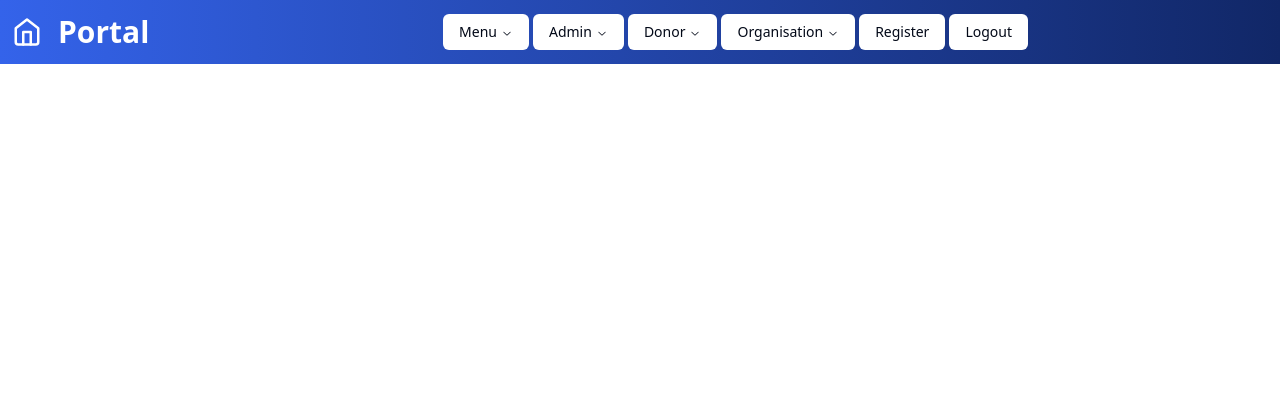
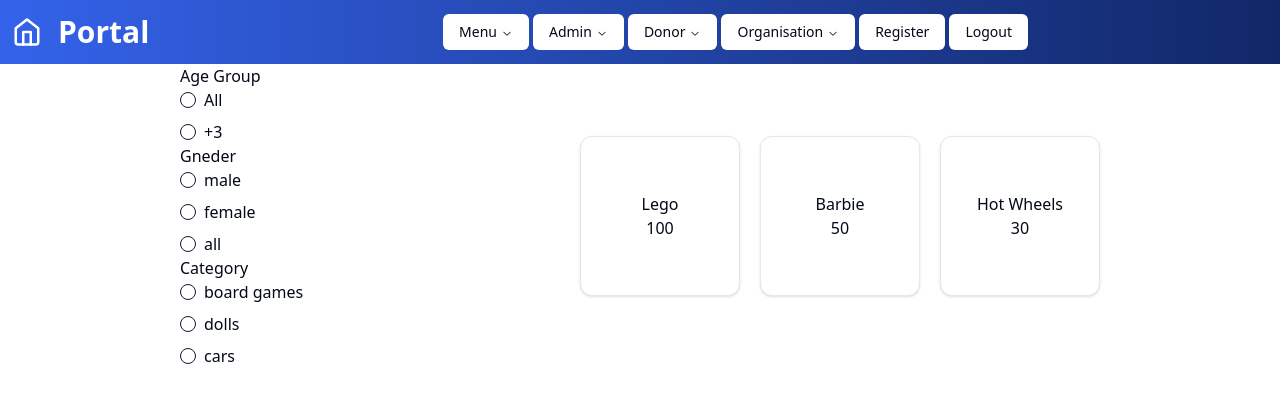
Before and after one commit to DottierDark/TempleSE, a React (Vite) app: page /donor/toys in a window 1280 px wide. Shown: the top 402 px of the page. Built offline with nearby package versions, Linux system fonts and the light colour scheme.

Commit message:
view list for donor wp

```diff
--- a/package.json
+++ b/package.json
@@ -35,6 +35,7 @@
 		"@radix-ui/react-icons": "^1.3.0",
 		"@radix-ui/react-label": "^2.0.2",
 		"@radix-ui/react-navigation-menu": "^1.1.4",
+		"@radix-ui/react-radio-group": "^1.1.3",
 		"@radix-ui/react-select": "^2.0.0",
 		"@radix-ui/react-slot": "^1.0.2",
 		"@radix-ui/react-tabs": "^1.0.4",
--- a/src/App.tsx
+++ b/src/App.tsx
@@ -1,12 +1,13 @@
-import { BrowserRouter, Route, Routes } from 'react-router-dom';
-import './App.css';
-import TopBar from './Components/TopBar';
-import Login from './Pages/Login';
-import AdminHome from './Pages/Admin/Home';
-import { Toaster } from 'react-hot-toast';
-import DonorHome from './Pages/Donor/Home';
-import OrgHome from './Pages/Organisation/Home';
-import Register from './Pages/Register';
+import { BrowserRouter, Route, Routes } from "react-router-dom";
+import "./App.css";
+import TopBar from "./Components/TopBar";
+import Login from "./Pages/Login";
+import AdminHome from "./Pages/Admin/Home";
+import { Toaster } from "react-hot-toast";
+import DonorHome from "./Pages/Donor/Home";
+import OrgHome from "./Pages/Organisation/Home";
+import Register from "./Pages/Register";
+import Toys from "./Pages/Donor/views/Toys";
 
 function App() {
 	return (
@@ -22,6 +23,7 @@
 				<Route path="/register" element={<Register />} />
 				<Route path="/admin" element={<AdminHome />} />
 				<Route path="/donor" element={<DonorHome />} />
+				<Route path="/donor/toys" element={<Toys />} />
 				<Route path="/organisation" element={<OrgHome />} />
 			</Routes>
 		</BrowserRouter>
--- /dev/null
+++ b/src/Components/ViewList.tsx
@@ -0,0 +1,125 @@
+import { TCategories, TDonationItem } from "../types";
+import { Card } from "./shadcn/ui/card";
+import {
+	bloodCases,
+	clothes,
+	foods,
+	medicalSupplies,
+	schoolSupplies,
+	toys,
+} from "../assets/DummyData";
+import { useNavigate } from "react-router-dom";
+import { RadioGroup, RadioGroupItem } from "./shadcn/ui/radioGroup";
+
+export default function ViewList(category: any) {
+	let items: any[] = [];
+	let filterOptions: { name: string; options: string[] }[] = [];
+	const uniqueAgeGroups = new Set<string>();
+	const uniqueGender = new Set<string>();
+	const uniqueCategory = new Set<string>();
+	const nav = useNavigate();
+	switch (category.category) {
+		case "Clothes":
+			items = clothes;
+			break;
+		case "Toys":
+			items = toys;
+			toys.forEach((item) => {
+				uniqueAgeGroups.add(item.ageGroup);
+				uniqueGender.add(item.gender);
+				uniqueCategory.add(item.category);
+			});
+			filterOptions = [
+				{
+					name: "Age Group",
+					options: Array.from(uniqueAgeGroups),
+				},
+				{
+					name: "Gneder",
+					options: Array.from(uniqueGender),
+				},
+				{
+					name: "Category",
+					options: Array.from(uniqueCategory),
+				},
+			];
+			break;
+		case "Food":
+			items = foods;
+			break;
+		case "Medical Supplies":
+			items = medicalSupplies;
+			break;
+		case "School Supplies":
+			items = schoolSupplies;
+			break;
+		case "Blood Donation":
+			items = bloodCases;
+			break;
+		default:
+			break;
+	}
+	const handleCardClick = (item: TDonationItem) => {
+		nav(`/donor/toys/item`);
+	};
+	const selectedOptions: { [key: string]: string } = {};
+	const handleFilterChange = () => {
+		let filteredItems = items;
+		filterOptions.forEach((filter) => {
+			const { name, options } = filter;
+			const selectedOption = selectedOptions[name];
+			if (selectedOption) {
+				filteredItems = filteredItems.filter(
+					(item) => item[name] === selectedOption,
+				);
+			}
+		});
+		items = filteredItems;
+	};
+
+	return (
+		<div className="flex flex-row items-center justify-center">
+			<div className="flex h-[100%] w-[50vh] flex-col justify-center">
+				{filterOptions.map((filter, index) => (
+					<div className="block-inline w-[100%]" key={index}>
+						<h1>{filter.name}</h1>
+						<RadioGroup
+							className="flex w-[100%] flex-col items-center gap-2"
+							onChange={() => {
+								selectedOptions[filter.name] =
+									filter.options[0];
+								handleFilterChange();
+							}}
+						>
+							{filter.options.map((option, optionIndex) => (
+								<div
+									className="flex w-[100%] flex-row items-center gap-2"
+									key={optionIndex}
+								>
+									<RadioGroupItem
+										value={option}
+									></RadioGroupItem>
+									<span>{option}</span>
+								</div>
+							))}
+						</RadioGroup>
+					</div>
+				))}
+			</div>
+			<div className="grid grid-cols-3 gap-5">
+				{items.map((item) => (
+					<Card
+						key={item.id}
+						className="flex h-[20vh] w-[20vh] flex-col items-center justify-center"
+						onClick={() => {
+							handleCardClick(item);
+						}}
+					>
+						<h1>{item.name}</h1>
+						<p>{item.quantity}</p>
+					</Card>
+				))}
+			</div>
+		</div>
+	);
+}
--- /dev/null
+++ b/src/Components/shadcn/ui/radioGroup.tsx
@@ -0,0 +1,44 @@
+"use client";
+
+import * as React from "react";
+import * as RadioGroupPrimitive from "@radix-ui/react-radio-group";
+import { Circle } from "lucide-react";
+
+import { cn } from "../lib/utils";
+
+const RadioGroup = React.forwardRef<
+	React.ElementRef<typeof RadioGroupPrimitive.Root>,
+	React.ComponentPropsWithoutRef<typeof RadioGroupPrimitive.Root>
+>(({ className, ...props }, ref) => {
+	return (
+		<RadioGroupPrimitive.Root
+			className={cn("grid gap-2", className)}
+			{...props}
+			ref={ref}
+		/>
+	);
+});
+RadioGroup.displayName = RadioGroupPrimitive.Root.displayName;
+
+const RadioGroupItem = React.forwardRef<
+	React.ElementRef<typeof RadioGroupPrimitive.Item>,
+	React.ComponentPropsWithoutRef<typeof RadioGroupPrimitive.Item>
+>(({ className, ...props }, ref) => {
+	return (
+		<RadioGroupPrimitive.Item
+			ref={ref}
+			className={cn(
+				"aspect-square h-4 w-4 rounded-full border border-primary text-primary ring-offset-background focus:outline-none focus-visible:ring-2 focus-visible:ring-ring focus-visible:ring-offset-2 disabled:cursor-not-allowed disabled:opacity-50",
+				className,
+			)}
+			{...props}
+		>
+			<RadioGroupPrimitive.Indicator className="flex items-center justify-center">
+				<Circle className="h-2.5 w-2.5 fill-current text-current" />
+			</RadioGroupPrimitive.Indicator>
+		</RadioGroupPrimitive.Item>
+	);
+});
+RadioGroupItem.displayName = RadioGroupPrimitive.Item.displayName;
+
+export { RadioGroup, RadioGroupItem };
--- /dev/null
+++ b/src/Pages/Donor/views/Toys.tsx
@@ -0,0 +1,10 @@
+import ViewList from "../../../Components/ViewList";
+import { TCategories } from "../../../types";
+
+export default function Toys() {
+	return (
+		<div>
+			<ViewList category="Toys" />
+		</div>
+	);
+}
--- a/src/assets/DummyData.tsx
+++ b/src/assets/DummyData.tsx
@@ -1,3 +1,16 @@
+import {
+	TBloodDonation,
+	TBookItem,
+	TClothesItem,
+	TDonationItem,
+	TFoodItem,
+	TMedicalCase,
+	TMedicineSupplies,
+	TStationaryItem,
+	TTeachingPost,
+	TToyItem,
+} from "../types";
+
 export const adminUser = {
 	id: 1,
 	username: "admin",
@@ -60,138 +73,272 @@
 	},
 ];
 
-export const donations = [
+export const books: TBookItem[] = [];
+export const foods: TFoodItem[] = [
 	{
 		id: 1,
-		organizationId: 1,
-		category: "Clothes",
-		title: "Winter Coats",
-		description: "Gently used winter coats for all sizes",
-		quantity: 10,
-		images: ["image1.jpg", "image2.jpg"],
-		status: "Pending",
+		name: "Canned Food",
+		type: "General",
+		quantity: 50,
+		img: "image1.jpg",
 	},
 	{
 		id: 2,
-		organizationId: 2,
-		category: "Furniture",
-		title: "Couch",
-		description: "Gently used couch",
-		quantity: 1,
-		images: ["image3.jpg", "image4.jpg"],
-		status: "Approved",
+		name: "Fresh Produce",
+		type: "General",
+		quantity: 30,
+		img: "image2.jpg",
 	},
 	{
 		id: 3,
-		organizationId: 3,
-		category: "Electronics",
-		title: "Laptop",
-		description: "Gently used laptop",
-		quantity: 1,
-		images: ["image5.jpg", "image6.jpg"],
-		status: "Pending",
+		name: "Frozen Food",
+		type: "General",
+		quantity: 20,
+		img: "image3.jpg",
 	},
 ];
-export const books = [
+
+export const medicalSupplies: TMedicineSupplies[] = [
 	{
 		id: 1,
-		name: "The Alchemist",
-		author: "Paulo Coelho",
-		language: "English",
-		edition: "1st",
-		summary: "A story about following your dreams",
-		image: "image1.jpg",
-		quantity: 5,
+		name: "Masks",
+		type: "General",
+		quantity: 100,
+		img: "image1.jpg",
+		use: "General",
 	},
 	{
 		id: 2,
-		name: "The Great Gatsby",
-		author: "F. Scott Fitzgerald",
-		language: "English",
-		edition: "1st",
-		summary: "A story about the American Dream",
-		image: "image2.jpg",
-		quantity: 10,
+		name: "Gloves",
+		type: "General",
+		quantity: 50,
+		img: "image2.jpg",
+		use: "General",
 	},
 	{
 		id: 3,
-		name: "Pride and Prejudice",
-		author: "Jane Austen",
-		language: "English",
-		edition: "1st",
-		summary: "A story about love and class",
-		image: "image3.jpg",
-		quantity: 7,
+		name: "Sanitizer",
+		type: "General",
+		quantity: 30,
+		img: "image3.jpg",
+		use: "General",
+	},
+];
+export const schoolSupplies: TStationaryItem[] = [
+	{
+		id: 1,
+		name: "Pencils",
+		type: "General",
+		quantity: 100,
+		img: "image1.jpg",
+	},
+	{
+		id: 2,
+		name: "Notebooks",
+		type: "General",
+		quantity: 50,
+		img: "image2.jpg",
+	},
+	{
+		id: 3,
+		name: "Backpacks",
+		type: "General",
+		quantity: 30,
+		img: "image3.jpg",
 	},
 ];
 
-export const toys = [
+export const bloodCases: TBloodDonation[] = [
 	{
 		id: 1,
-		name: "LEGO Classic Creative Bricks",
-		brand: "LEGO",
-		age: "4+",
-		type: "Building",
-		quantity: 10,
+		name: "item 1",
+		quantity: 100,
+		img: "image1.jpg",
+		bloodType: "O+",
+		hospital: "Hospital 1",
+		area: "Area 1",
+		gov: "Gov 1",
+		address: "Address 1",
 	},
 	{
 		id: 2,
-		name: "Barbie Dreamhouse",
-		brand: "Barbie",
-		age: "3+",
-		type: "Doll",
-		quantity: 5,
+		name: "item 2",
+		bloodType: "A+",
+		quantity: 50,
+		img: "image2.jpg",
+		hospital: "Hospital 2",
+		area: "Area 2",
+		gov: "Gov 2",
+		address: "Address 2",
 	},
 	{
 		id: 3,
-		name: "Hot Wheels Track Builder",
-		brand: "Hot Wheels",
-		age: "5+",
-		type: "Car",
-		quantity: 8,
+		name: "item 3",
+		bloodType: "B+",
+		quantity: 30,
+		img: "image3.jpg",
+		hospital: "Hospital 3",
+		area: "Area 3",
+		gov: "Gov 3",
+		address: "Address 3",
 	},
 ];
-export const foods = [
+
+export const teachingPosts: TTeachingPost[] = [
 	{
 		id: 1,
-		name: "Canned Soup",
-		quantity: 10,
-		type: "Non-perishable",
+		name: "Math Teacher",
+		quantity: 1,
+		img: "image1.jpg",
+		subject: "Math",
+		students: 30,
+		address: "Address 1",
 	},
 	{
 		id: 2,
-		name: "Fresh Fruit",
-		quantity: 20,
-		type: "Perishable",
+		name: "Science Teacher",
+		quantity: 1,
+		img: "image2.jpg",
+		subject: "Science",
+		students: 40,
+		address: "Address 2",
 	},
 	{
 		id: 3,
-		name: "Pasta",
-		quantity: 15,
-		type: "Non-perishable",
+		name: "English Teacher",
+		quantity: 1,
+		img: "image3.jpg",
+		subject: "English",
+		students: 50,
+		address: "Address 3",
 	},
 ];
 
-export const medicalSupplies = [
+export const medicalCases: TMedicalCase[] = [
 	{
 		id: 1,
-		type: "Masks",
+		name: "Covid-19",
 		quantity: 100,
-		use: "General",
-		imgsrc: "image1.jpg",
+		img: "image1.jpg",
+		patientName: "John Doe",
+		age: 30,
+		gender: "male",
+		weight: 150,
+		location: "Hospital 1",
+		address: "Address 1",
+		specialty: "General",
+		description: "Description 1",
+		orgName: "Org 1",
 	},
 	{
 		id: 2,
-		type: "Gloves",
+		name: "Covid-19",
 		quantity: 200,
-		use: "General",
-		imgsrc: "image1.jpg",
+		img: "",
+		patientName: "John Doe",
+		age: 50,
+		gender: "male",
+		weight: 90,
+		location: "Hospital 2",
+		address: "Address 2",
+		specialty: "throat",
+		description: "Description 2",
+		orgName: "Org 2",
 	},
 	{
 		id: 3,
-		type: "Bandages",
-		quantity: 50,
-		use: "General",
-		imgsrc: "image1.jpg",
+		name: "Covid-19",
+		quantity: 100,
+		img: "image1.jpg",
+		patientName: "John Doe",
+		age: 50,
+		gender: "female",
+		weight: 300,
+		location: "Hospital 3",
+		address: "Address 3",
+		specialty: "back",
+		description: "Description 3",
+		orgName: "Org 3",
 	},
 ];
+
+export const toys: TToyItem[] = [
+	{
+		id: 1,
+		name: "Lego",
+		type: "General",
+		ageGroup: "All",
+		quantity: 100,
+		img: "image1.jpg",
+		gender: "male",
+		category: "board games",
+	},
+	{
+		id: 2,
+		name: "Barbie",
+		type: "General",
+		ageGroup: "+3",
+		quantity: 50,
+		img: "image2.jpg",
+		gender: "female",
+		category: "dolls",
+	},
+	{
+		id: 3,
+		name: "Hot Wheels",
+		type: "General",
+		ageGroup: "All",
+		quantity: 30,
+		img: "image3.jpg",
+		gender: "all",
+		category: "cars",
+	},
+];
+export const clothes: TClothesItem[] = [
+	{
+		id: 1,
+		name: "Shirt",
+		type: "General",
+		quantity: 100,
+		img: "image1.jpg",
+		size: "M",
+	},
+	{
+		id: 2,
+		name: "Pants",
+		type: "General",
+		quantity: 50,
+		img: "image2.jpg",
+		size: "L",
+	},
+	{
+		id: 3,
+		name: "Jacket",
+		type: "General",
+		quantity: 30,
+		img: "image3.jpg",
+		size: "S",
+	},
+];
+
+export const toysFilterOptions = [
+	{
+		name: "Age Group",
+		options: ["All", "+3", "+5", "+7", "+9", "+12"],
+	},
+	{
+		name: "Category",
+		options: [
+			"board games",
+			"stuffed toys",
+			"dolls",
+			"sports",
+			"cars",
+			"Outdoor",
+		],
+	},
+	{
+		name: "Gender",
+		options: ["all", "female", "male"],
+	},
+];
--- a/src/types.ts
+++ b/src/types.ts
@@ -19,104 +19,104 @@
 	address: string;
 	area: string;
 	gov: string;
-	type: 'Organization' | 'Doctor' | 'Teacher';
+	type: "Organization" | "Doctor" | "Teacher";
 } & (DoctorRegisterForm | OrganizationRegisterForm | TeacherRegisterForm | {});
 
 export type DoctorRegisterForm = {
-	type: 'Doctor';
+	type: "Doctor";
 	medicalLicense: string;
 	specialty: string;
 	cases: number;
 };
 export type TeacherRegisterForm = {
-	type: 'Teacher';
+	type: "Teacher";
 	education: string;
 	subject: string;
 	cases: number;
 };
 
 export type OrganizationRegisterForm = {
-	type: 'Organization';
+	type: "Organization";
 	Name: string;
 	Type: string;
 };
 
 export type TCategories =
-	| 'Clothes'
-	| 'Toys'
-	| 'Food'
-	| 'Medical Supplies'
-	| 'School Supplies'
-	| 'Blood Donation';
+	| "Clothes"
+	| "Toys"
+	| "Food"
+	| "Medical Supplies"
+	| "School Supplies"
+	| "Blood Donation"
+	| "Teaching Post"
+	| "Medical Case"
+	| "Book"
+	| "Stationary"
+	| "Donation"
+	| string;
 
 export type TDonationForm = {
 	amount: number;
 	cause: string;
 };
 
-export type TDonationItem =
-	| TStationaryItem
-	| TBookItem
-	| TToyItem
-	| TFoodItem
-	| TMedicineSupplies
-	| TBloodDonation
-	| TTeachingPost
-	| TMedicalCase;
-
+export type TDonationItem = {
+	id: number;
+	name: string;
+	img: string;
+	quantity: number;
+};
 export type TStationaryItem = {
-	itemId: number;
-	quantity: number;
 	type: string;
-};
+} & TDonationItem;
+export type TClothesItem = {
+	size: string;
+	type: string;
+} & TDonationItem;
 
 export type TBookItem = {
-	itemId: number;
-	quantity: number;
 	bookName: string;
 	author: string;
 	language: string;
 	edition: string;
 	summary: string;
-};
+} & TDonationItem;
 
 export type TToyItem = {
-	itemId: number;
-	quantity: number;
 	type: string;
 	ageGroup: string;
-	gender: string;
-	category: string;
-};
+	gender: "male" | "female" | "all";
+	category:
+		| "board games"
+		| "stuffed toys"
+		| "dolls"
+		| "sports"
+		| "cars"
+		| "Outdoor";
+} & TDonationItem;
 
 export type TFoodItem = {
-	itemId: number;
-	name: string;
-	quantity: number;
 	type: string;
-};
+} & TDonationItem;
 
 export type TMedicineSupplies = {
-	itemId: number;
 	type: string;
-	quantity: number;
 	use: string;
-};
+} & TDonationItem;
 
 export type TBloodDonation = {
-	name: string;
 	bloodType: string;
 	hospital: string;
 	area: string;
 	gov: string;
 	address: string;
-};
+} & TDonationItem;
 
 export type TTeachingPost = {
 	students: number;
 	subject: string;
 	address: string;
-};
+} & TDonationItem;
 
 export type TMedicalCase = {
 	patientName: string;
@@ -128,7 +128,7 @@
 	specialty: string;
 	description: string;
 	orgName: string;
-};
+} & TDonationItem;
 
 export type TNavigationMenuTab = {
 	name: string;
```
Also changed, not shown: src/Pages/Donor/Home.tsx (+36 -6 lines), 1 other file (tests, documents, lock files or other folders).
